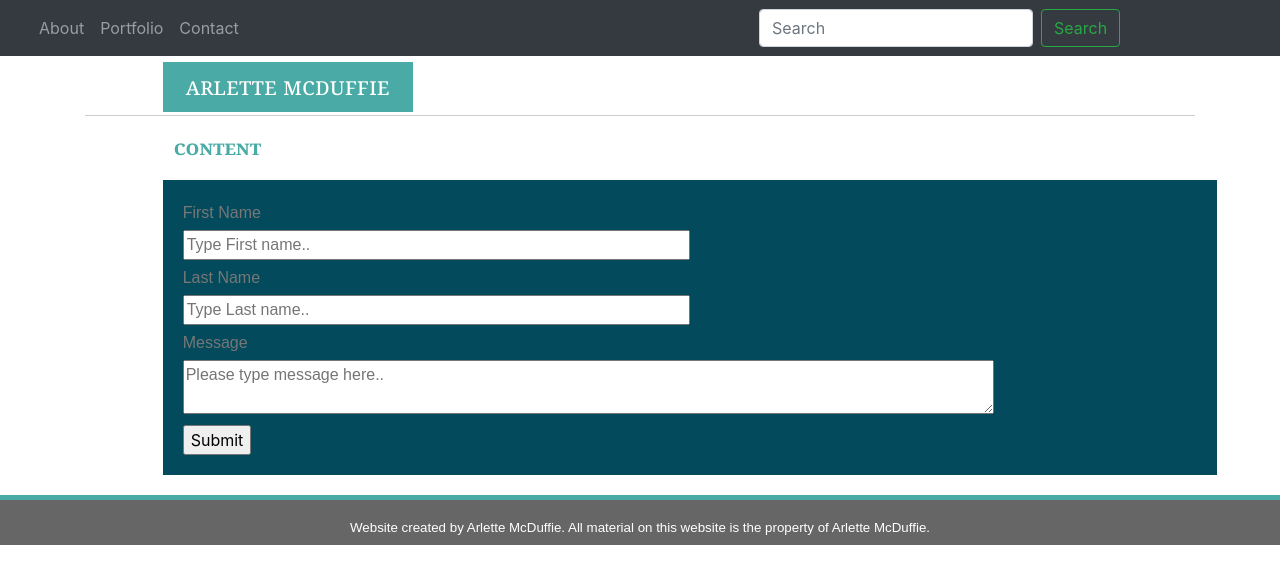
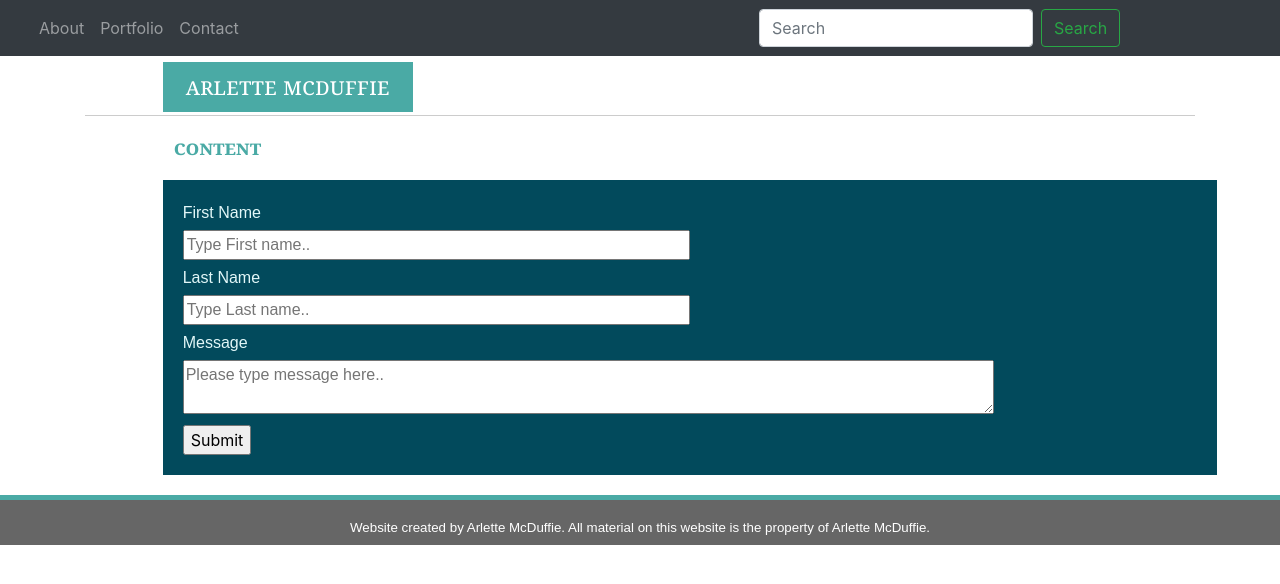
Before and after one commit to AMcDuffie/Responsive-Portfolio, a plain HTML site: page contact.html in a window 1280 px wide. Drawn offline with nearby package versions, Linux system fonts and the light colour scheme.

Commit message:
Update style.css

```diff
--- a/assets/css/style.css
+++ b/assets/css/style.css
@@ -158,8 +158,8 @@ img {
         color: #e2f7f8;
     }
 
-    .space {
-        margin: 20px 10px 10px 10px;
+    .formtext {
+        color: #e2f7f8;
     }
 }
 
@@ -177,11 +177,16 @@ img {
     p {
         font-size: 12pt;
         font-family: 'Arial', 'Helvetica Neue', Helvetica, sans-serif;
-        color: #ffffff;
+        color: #e2f7f8;
     }
 
     .space {
         margin: 20px 10px 10px 10px;
+    }
+
+    .formtext {
+        color: #e2f7f8;
+    }
 }
 
 @media screen and (min-width: 980px) {
@@ -198,11 +203,15 @@ img {
     p {
         font-size: 12pt;
         font-family: 'Arial', 'Helvetica Neue', Helvetica, sans-serif;
-            color: #ffffff;
+        color: #e2f7f8;
     }
 
     .space {
          margin: 20px 10px 10px 10px;
     }
 
+
+     .formtext {
+         color: #e2f7f8;
     }
+}
```
Lines whose indentation alone changed are shown as unchanged.
